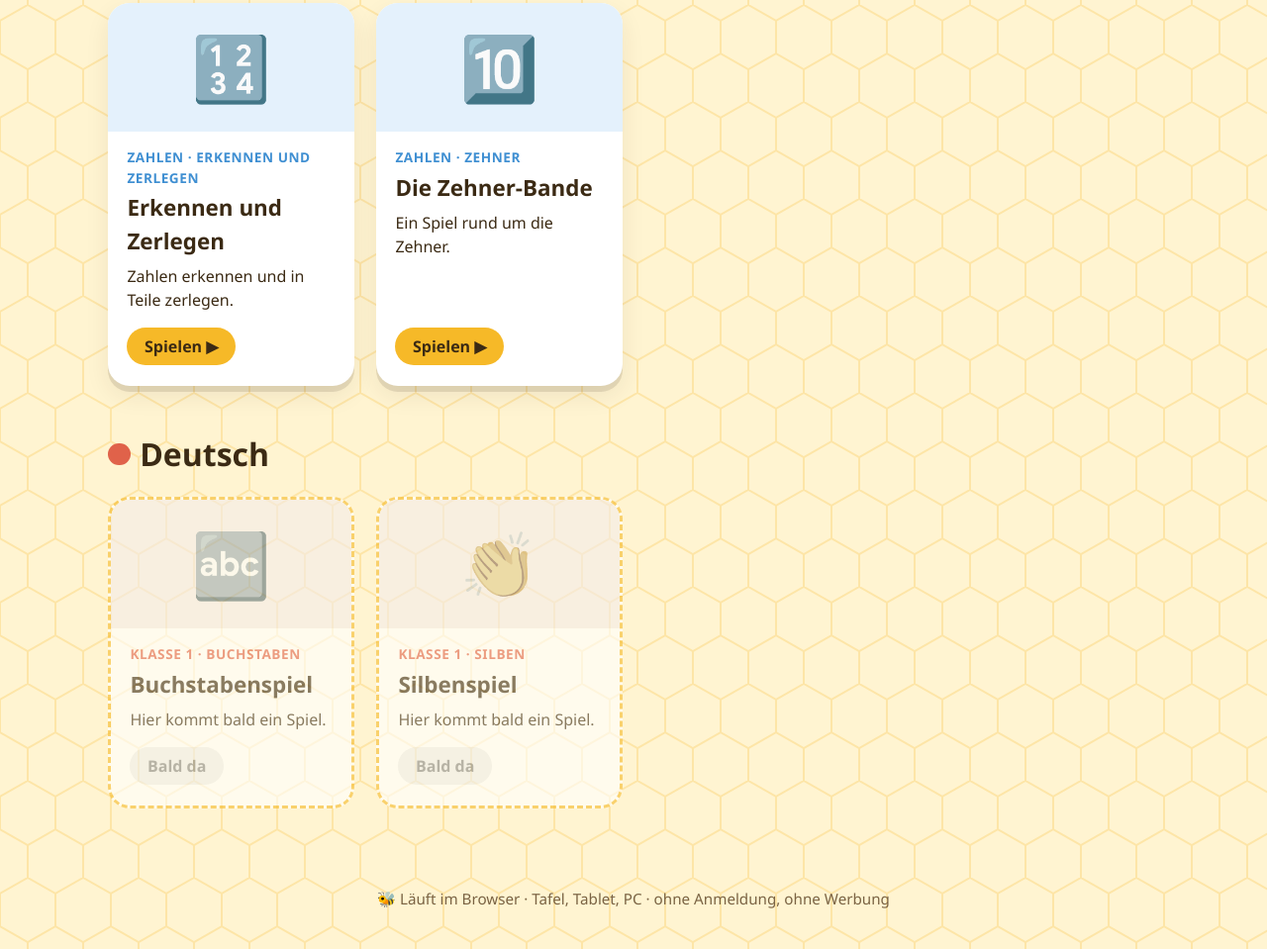
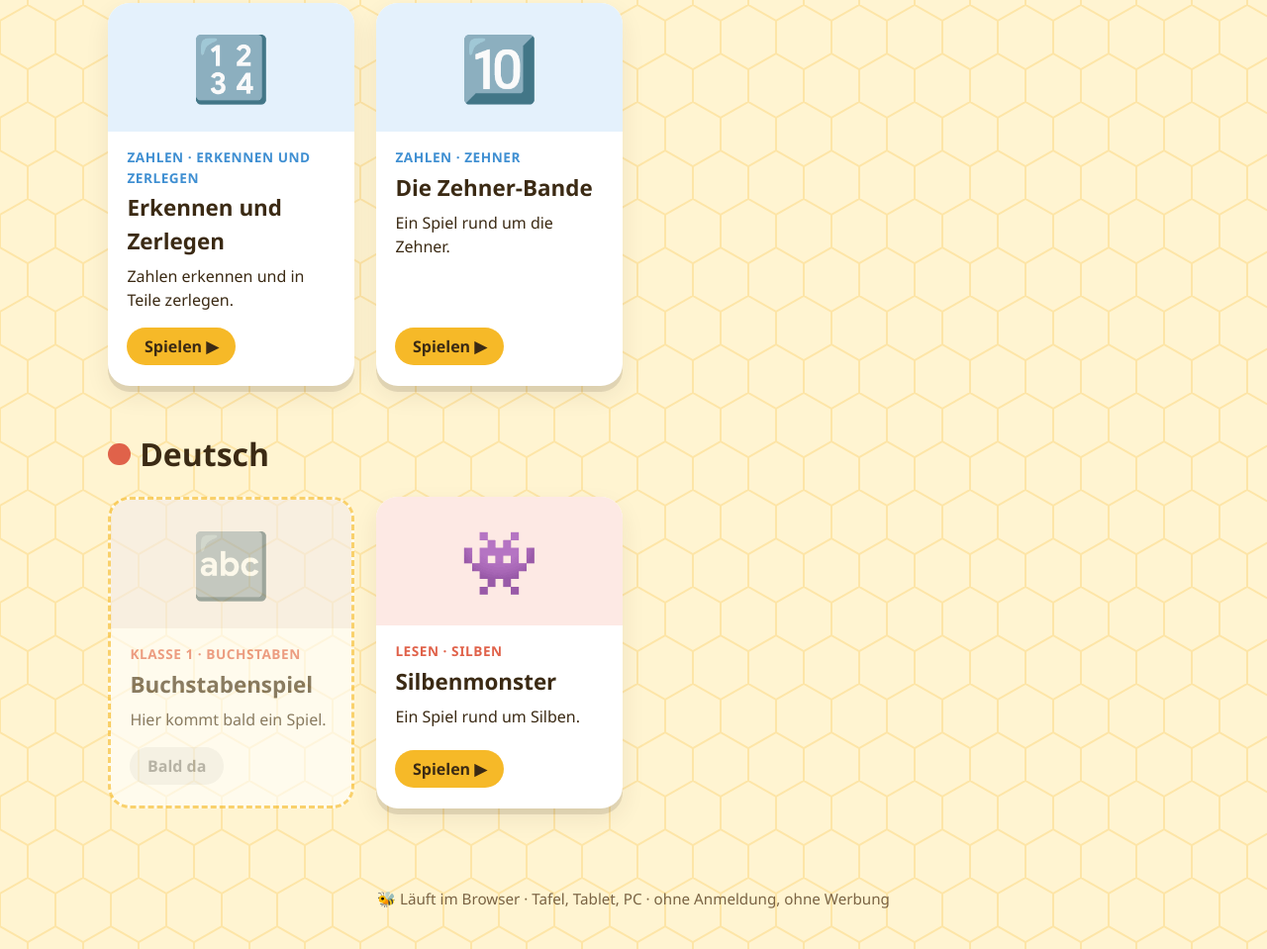
Before and after one commit to SchuleLG/schulelg.github.io, a plain HTML site: page index.html in a window 1280 px wide. Shown: the part 583-1542 px from the top of the page at 99% size. Drawn offline with Linux system fonts and the light colour scheme.

Commit message:
Deutsch: Kachel mit Link zum Silbenmonster
Co-Authored-By: Claude Opus 5.5 <noreply@anthropic.com>
Claude-Session: https://claude.ai/code/session_017ZdGSnpNmyBbep3Jk6irtG

```diff
--- a/index.html
+++ b/index.html
@@ -233,15 +233,16 @@
         </div>
       </div>
 
-      <div class="kachel bald">
-        <div class="bild">👏</div>
+      <!-- Externes Spiel (verlinkt, nicht kopiert) -->
+      <a class="kachel" href="https://mitlaeuferfotografie.github.io/silbenmonster/">
+        <div class="bild">👾</div>
         <div class="text">
-          <span class="etikett">Klasse 1 · Silben</span>
-          <h3>Silbenspiel</h3>
-          <p>Hier kommt bald ein Spiel.</p>
-          <span class="los">Bald da</span>
+          <span class="etikett">Lesen · Silben</span>
+          <h3>Silbenmonster</h3>
+          <p>Ein Spiel rund um Silben.</p>
+          <span class="los">Spielen ▶</span>
         </div>
-      </div>
+      </a>
 
     </div>
   </section>
```
